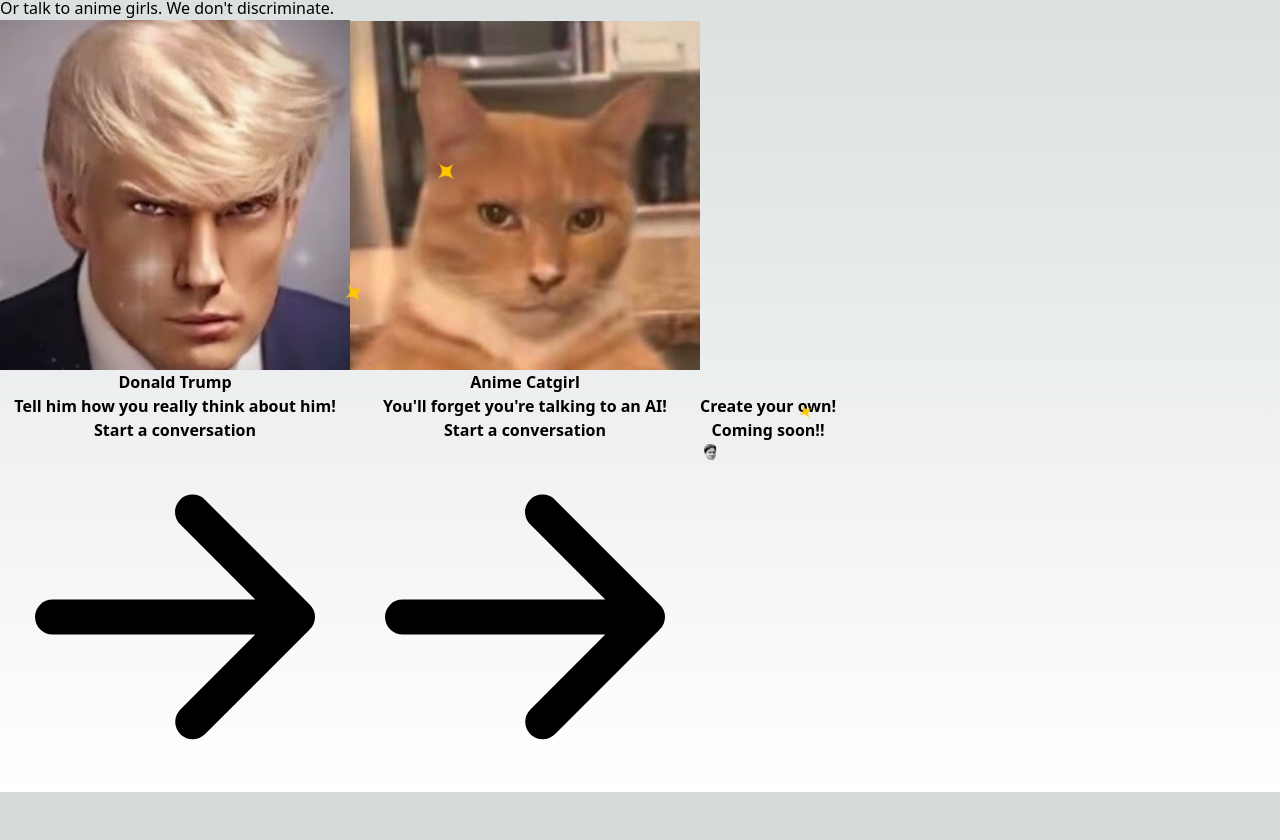
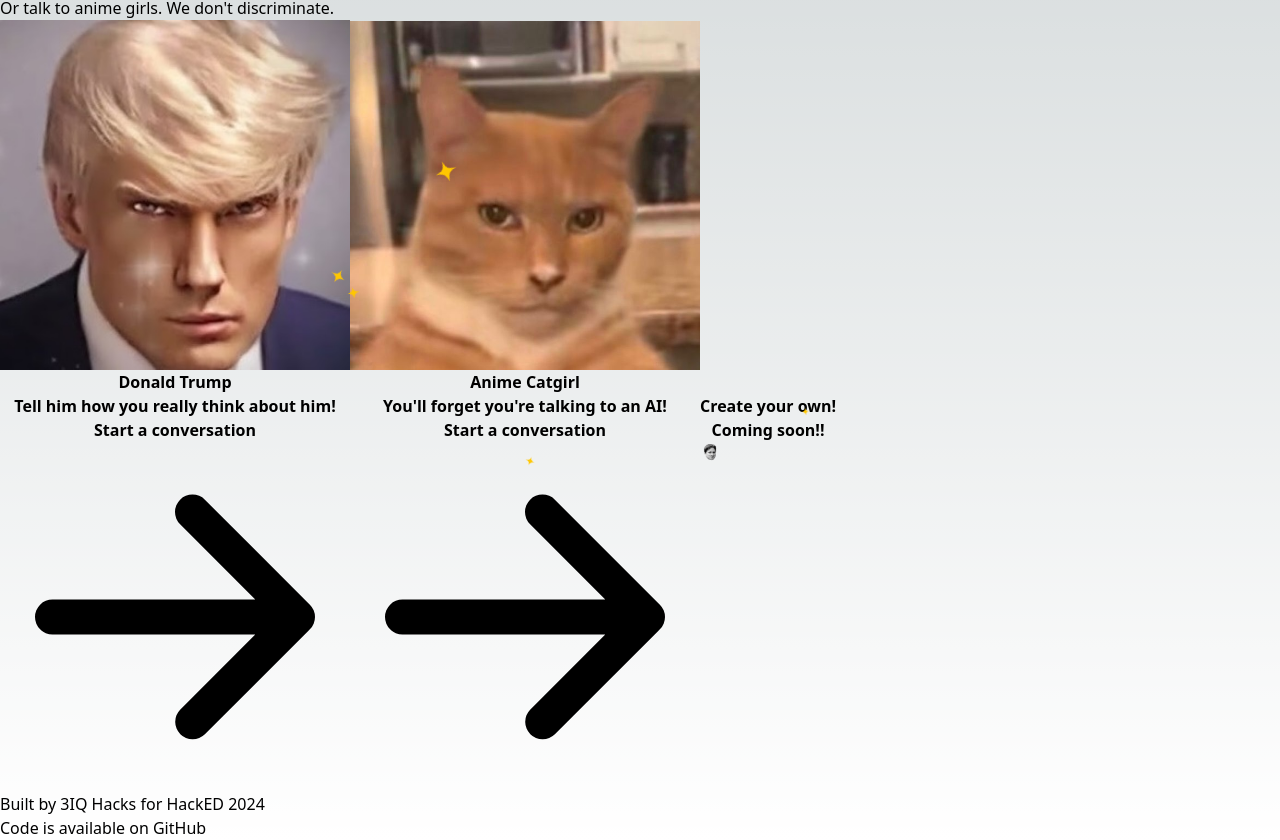
Before and after one commit to 3iq-hacks/the-conversationalist, a Next.js app: page / in a window 1280 px wide. Shown: the part 132-972 px from the top of the page. Before the commit the page ends 924 px from the top, so only its background shows below. Built offline with nearby package versions, Linux system fonts and the light colour scheme.

Commit message:
add footer to home page

```diff
--- a/app/layout.tsx
+++ b/app/layout.tsx
@@ -21,7 +21,7 @@
       <head>
         <ThemeModeScript />
       </head>
-    <body>
+      <body className='min-h-screen flex flex-col'>
         <Flowbite>
           <Navbar />
           {children}
--- a/app/page.tsx
+++ b/app/page.tsx
@@ -29,12 +29,12 @@
 
 export default function Home() {
   return (
-    <main className="bg-white dark:bg-gray-800 min-h-screen flex flex-col">
-      <div className="py-8 px-4 mx-auto max-w-screen-xl text-center lg:py-16">
+    <main className="bg-white dark:bg-gray-800 flex-grow flex flex-col">
+      <div className="py-6 px-4 mx-auto max-w-screen-xl text-center lg:py-16">
         <h1 className="mb-4 text-4xl font-extrabold tracking-tight leading-none text-gray-900 md:text-5xl lg:text-6xl dark:text-white">Revive the dead</h1>
         <p className="mb-8 text-lg font-normal text-gray-500 lg:text-xl sm:px-16 lg:px-48 dark:text-gray-400">Or talk to anime girls. We don&apos;t discriminate.</p>
       </div>
-      <div className='flex flex-row h-full justify-evenly'>
+      <div className='flex md:flex-row flex-col h-full md:justify-evenly md:space-y-0 space-y-8'>
         <Motionize>
           <HomepageCard imgSrc='/imgs/trump.jpg' imgAlt='trump' title='Donald Trump' description='Tell him how you really think about him!' />
         </Motionize>
@@ -45,6 +45,10 @@
           <HomepageExtraCard />
         </Motionize>
       </div>
+      <footer className="flex flex-col h-24 w-full items-center text-sm justify-center text-gray-900 dark:text-white dark:bg-slate-800 space-y-2 mt-auto">
+        <p className="">Built by <a href="https://github.com/3iq-hacks" className="underline hover:bg-slate-200 dark:hover:bg-slate-600 py-0.5 rounded-sm">3IQ Hacks</a> for HackED 2024</p>
+        <p className="">Code is available on <a href="https://github.com/3iq-hacks/hacked-2024" className="underline hover:bg-slate-200 dark:hover:bg-slate-600 py-0.5 rounded-sm">GitHub</a></p>
+      </footer>
     </main>
   )
 }
```
Lines whose indentation alone changed are shown as unchanged.
